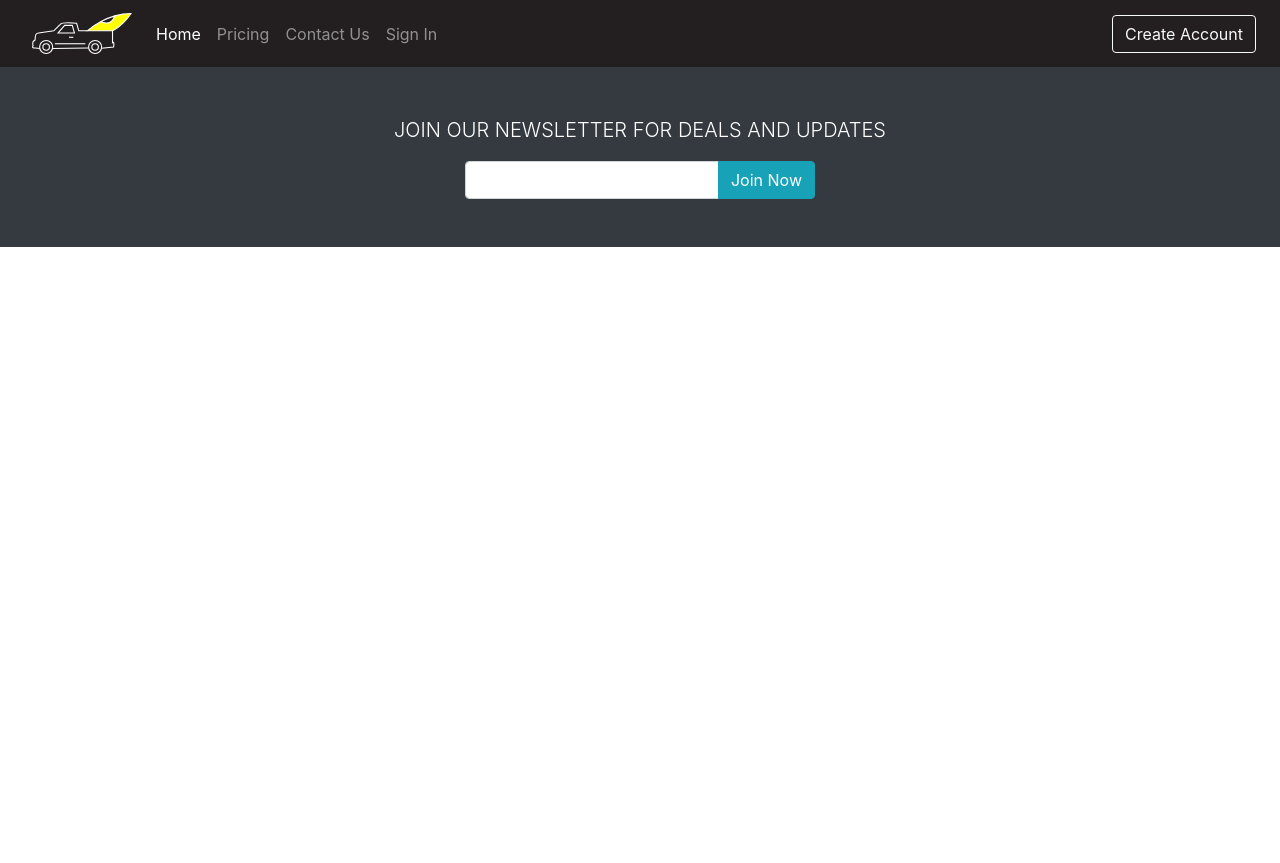
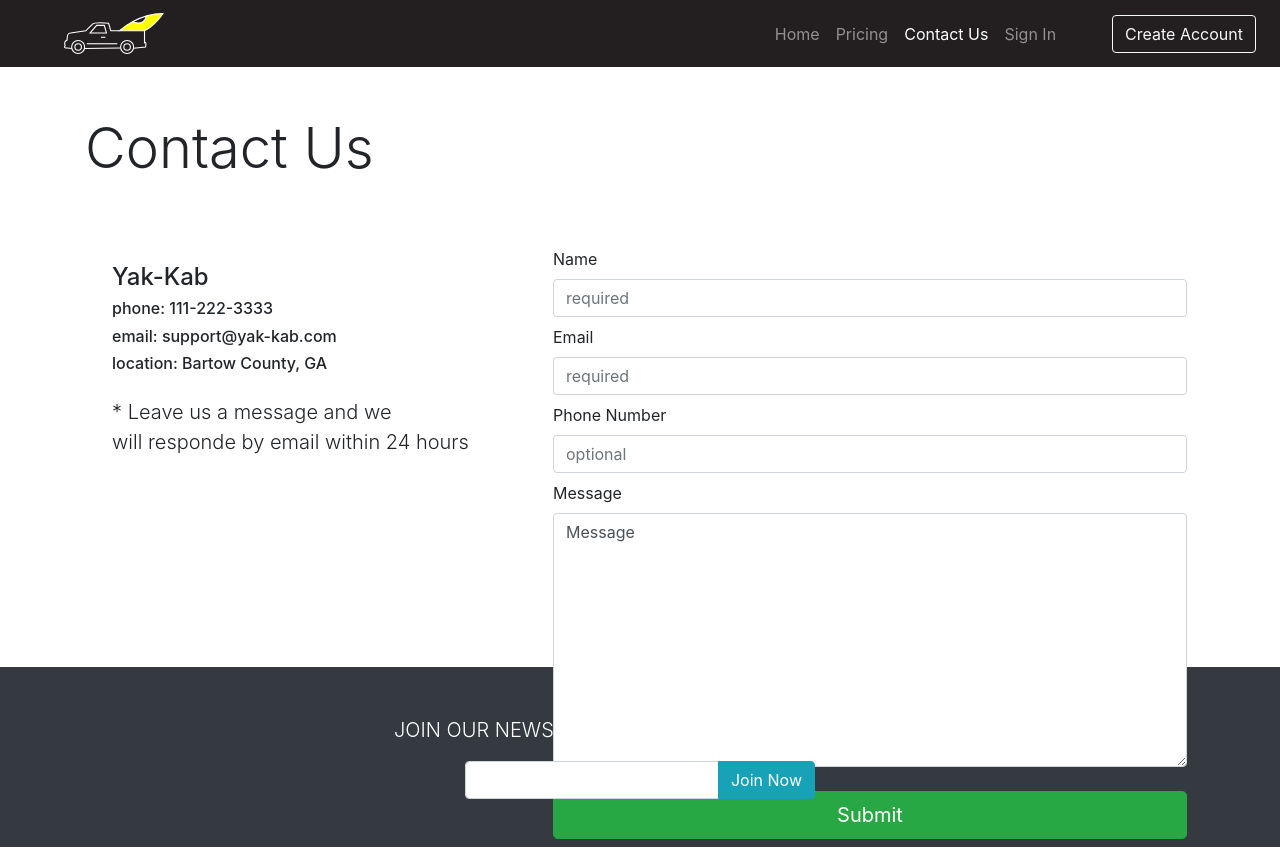
Before and after one commit to kenocathon/yak_kab, a React (Create React App) app in the folder client/: page /contact in a window 1280 px wide. Before the commit the page ends 800 px from the top, so only its background shows below. Built offline with nearby package versions, Linux system fonts and the light colour scheme.

Commit message:
finished Signin and added Active links to Navbar

```diff
--- a/client/src/AppRouter.js
+++ b/client/src/AppRouter.js
@@ -6,6 +6,7 @@ import Footer from './components/Footer';
 import CreateAccount from './components/CreateAccount';
 import SignIn from './components/SignIn';
 import Pricing from './components/Pricing';
+import Contact from './components/Contact';
 
 const AppRouter = () => {
   return (
@@ -16,6 +17,7 @@ const AppRouter = () => {
         <Route path='/create-account' component={CreateAccount} />
         <Route path='/login' component={SignIn} />
         <Route path='/pricing' component={Pricing} />
+        <Route path='/contact' component={Contact} />
       </Switch>
       <Footer />
     </div>
--- a/client/src/auth/api-auth.js
+++ b/client/src/auth/api-auth.js
@@ -1,6 +1,6 @@
 const signin = async (user) => {
   try {
-    let response = await fetch('/auth/signin', {
+    let response = await fetch('/api/auth/signin', {
       method: 'POST',
       headers: {
         'Accept': 'application/json',
--- a/client/src/auth/auth-helper.js
+++ b/client/src/auth/auth-helper.js
@@ -1,11 +1,12 @@
-const authenticate = (jwt, cb) => {
+const auth = {
+  authenticate(jwt, cb) {
     if (typeof window !== 'undefined') {
       localStorage.setItem('jwt', JSON.stringify(jwt));
       cb();
     }
-};
+  },
 
-const isAuthenticated = () => {
+  isAuthenticated() {
     if (typeof window == 'undefined') {
       return false;
     }
@@ -14,9 +15,12 @@ const isAuthenticated = () => {
     } else {
       return false;
     }
+  },
+
+  clearJWT(cb) {
+    if (typeof window != 'undefined') localStorage.removeItem('jwt');
+    cb();
+  },
 };
 
-const clearJWT = () => {
-  if (typeof window != 'undefined') localStorage.removeItem('jwt');
-  cb();
-};
+export default auth;
--- /dev/null
+++ b/client/src/components/Contact.js
@@ -0,0 +1,92 @@
+import React, { useState } from 'react';
+
+const Contact = () => {
+  const [values, setValues] = useState({
+    name: '',
+    email: '',
+    phoneNumber: '',
+    message: '',
+  });
+  const handleChange = (name) => (event) => {
+    setValues({ ...values, [name]: event.target.value });
+  };
+
+  const wrapperStyles = {
+    height: window.outerHeight - 200,
+  };
+
+  return (
+    <div className='container' style={wrapperStyles}>
+      <h2 className='display-4 my-5'>Contact Us</h2>
+      <form className='h-100 p-2'>
+        <div className='form-row'>
+          <div className='col-5 p-4'>
+            <h4 mt-5>Yak-Kab</h4>
+            <p className='h6'>phone: 111-222-3333</p>
+            <p className='h6'>email: support@yak-kab.com</p>
+            <p className='h6'>location: Bartow County, GA</p>
+            <p className='lead mt-4'>
+              * Leave us a message and we <br /> will responde by email within
+              24 hours
+            </p>
+          </div>
+          <div className='col-7'>
+            <label htmlFor='name' className='my-2'>
+              Name
+            </label>
+            <input
+              type='text'
+              name='name'
+              id='name'
+              className='form-control'
+              required
+              placeholder='required'
+              onChange={handleChange}
+            />
+            <label htmlFor='email' className='my-2'>
+              Email
+            </label>
+            <input
+              type='email'
+              name='email'
+              id='email'
+              className='form-control'
+              required
+              placeholder='required'
+              onChange={handleChange}
+            />
+            <label htmlFor='phoneNumber' className='my-2'>
+              Phone Number
+            </label>
+            <input
+              type='text'
+              name='phoneNumber'
+              id='phoneNumber'
+              className='form-control'
+              placeholder='optional'
+              onChange={handleChange}
+            />
+            <label htmlFor='message' className='my-2'>
+              Message
+            </label>
+            <textarea
+              name='message'
+              id='message'
+              cols='30'
+              rows='10'
+              className='form-control mb-4'
+              onChange={handleChange}
+            >
+              Message
+            </textarea>
+            <button className='btn btn-success btn-block btn-lg mb-4' required>
+              Submit
+            </button>
+          </div>
+        </div>
+      </form>
+    </div>
+  );
+};
+
+export default Contact;
--- a/client/src/components/CreateAccount.js
+++ b/client/src/components/CreateAccount.js
@@ -14,13 +14,8 @@ export default function CreateAccount() {
   });
 
   const wrapperStyles = {
-    height: values.frameHeight - 290,
+    height: window.outerHeight - 250,
   };
-
-  useEffect(() => {
-    const innerFrameHeight = window.innerHeight;
-    setValues({ frameHeight: innerFrameHeight });
-  }, [values.frameHeight]);
 
   const handleChange = (name) => (event) => {
     setValues({ ...values, [name]: event.target.value });
--- a/client/src/components/Navbar.js
+++ b/client/src/components/Navbar.js
@@ -1,22 +1,27 @@
 import React from 'react';
 import yakKabLogo from '../img/yakKabLogoWhite.svg';
+import { withRouter, NavLink } from 'react-router-dom';
 
 const navStyles = {
   backgroundColor: '#231f20',
 };
 
-const Navbar = (props) => {
-  return (
+const isActive = (history, path) => {
+  if (history.location.pathname == path) return 'active';
+  else return '';
+};
+
+const Navbar = withRouter(({ history }) => (
   <nav className='navbar navbar-dark navbar-expand-sm' style={navStyles}>
-      <a href='/' className='navbar-brand ml-3'>
+    <NavLink to='/' className='navbar-brand'>
       <img
-          className='d-inline-block align-top'
+        className='d-inline-block align-top ml-5'
         loading='lazy'
         src={yakKabLogo}
         alt='Yak Kab Logo'
         width='100px'
       />
-      </a>
+    </NavLink>
     <button
       className='navbar-toggler'
       type='button'
@@ -30,36 +35,35 @@ const Navbar = (props) => {
     </button>
 
     <div className='collapse navbar-collapse' id='navbarSupportedContent'>
-        <ul className='navbar-nav mr-auto'>
-          <li className='nav-item active'>
-            <a className='nav-link' href='/'>
+      <ul className='navbar-nav ml-auto mr-5'>
+        <li className='nav-item'>
+          <NavLink exact activeClassName='active' className='nav-link' to='/'>
             Home <span className='sr-only'>(current)</span>
-            </a>
+          </NavLink>
         </li>
-          <li className='nav-item'>
-            <a className='nav-link' href='/pricing'>
+        <li className='nav-item' activeClassName='active'>
+          <NavLink className='nav-link' to='/pricing'>
             Pricing
-            </a>
+          </NavLink>
         </li>
-          <li className='nav-item'>
-            <a className='nav-link' href='/contact'>
+        <li className='nav-item' activeClassName='active'>
+          <NavLink className='nav-link' to='/contact'>
             Contact Us
-            </a>
+          </NavLink>
         </li>
-          <li className='nav-item'>
-            <a className='nav-link' href='/login'>
+        <li className='nav-item' activeClassName='active'>
+          <NavLink className='nav-link' to='/login'>
             Sign In
-            </a>
+          </NavLink>
         </li>
       </ul>
-        <a href='/create-account'>
+      <NavLink to='/create-account' activeClassName='active'>
         <button className='btn btn-outline-light my-2 my-sm-0 mr-2'>
           Create Account
         </button>
-        </a>
+      </NavLink>
     </div>
   </nav>
-  );
-};
+));
 
 export default Navbar;
--- a/client/src/components/Pricing.js
+++ b/client/src/components/Pricing.js
@@ -1,18 +1,9 @@
-import React, { useState, useEffect } from 'react';
+import React from 'react';
 
 const Pricing = () => {
-  const [style, setStyle] = useState({
-    frameheight: '',
-  });
-
   const wrapperStyles = {
-    height: style.frameHeight - 240,
+    height: window.outerHeight - 200,
   };
-
-  useEffect(() => {
-    const innerFrameHeight = window.innerHeight;
-    setStyle({ frameHeight: innerFrameHeight });
-  }, [style.frameHeight]);
 
   return (
     <div className='container' style={wrapperStyles}>
--- a/client/src/components/SignIn.js
+++ b/client/src/components/SignIn.js
@@ -1,30 +1,27 @@
 import React, { useState, useEffect } from 'react';
 import { signin } from '../auth/api-auth';
 import { Redirect } from 'react-router-dom';
+import auth from '../auth/auth-helper';
 
 export default function SignIn(props) {
   const [values, setValues] = useState({
     email: '',
     password: '',
-    redirectToSignup: false,
     frameHeight: '',
     error: '',
+    redirectToReferrer: false,
   });
 
   const wrapperStyles = {
-    height: values.frameHeight - 290,
+    height: window.outerHeight - 250,
   };
-
-  useEffect(() => {
-    const innerFrameHeight = window.innerHeight;
-    setValues({ frameHeight: innerFrameHeight });
-  }, [values.frameHeight]);
 
   const handleChange = (name) => (event) => {
     setValues({ ...values, [name]: event.target.value });
   };
 
-  const clickSubmit = () => {
+  const clickSubmit = (e) => {
+    e.preventDefault();
     const user = {
       email: values.email || undefined,
       password: values.password || undefined,
@@ -32,8 +29,12 @@ export default function SignIn(props) {
     signin(user).then((data) => {
       if (data.error) {
         setValues({ ...values, error: data.error });
+        console.error(values.error);
       } else {
-        setValues({ ...values, error: '', redirectToSignup: true });
+        auth.authenticate(data, () => {
+          setValues({ ...values, error: '', redirectToReferrer: true });
+          console.log(values.redirectToReferrer);
+        });
       }
     });
   };
@@ -44,9 +45,9 @@ export default function SignIn(props) {
     },
   };
 
-  const { redirectToSignup } = values;
+  const { redirectToReferrer } = values;
 
-  if (redirectToSignup) {
+  if (redirectToReferrer) {
     return <Redirect to={from} />;
   }
 
@@ -82,6 +83,9 @@ export default function SignIn(props) {
             >
               Submit
             </button>
+            {values.error && (
+              <p className='bg-error'>`Error: ${values.error}`</p>
+            )}
           </div>
         </div>
       </form>
```
Also changed, not shown: client/src/components/Profile.js (added), 1 other file (tests, documents, lock files or other folders). Lines whose indentation alone changed are shown as unchanged.
